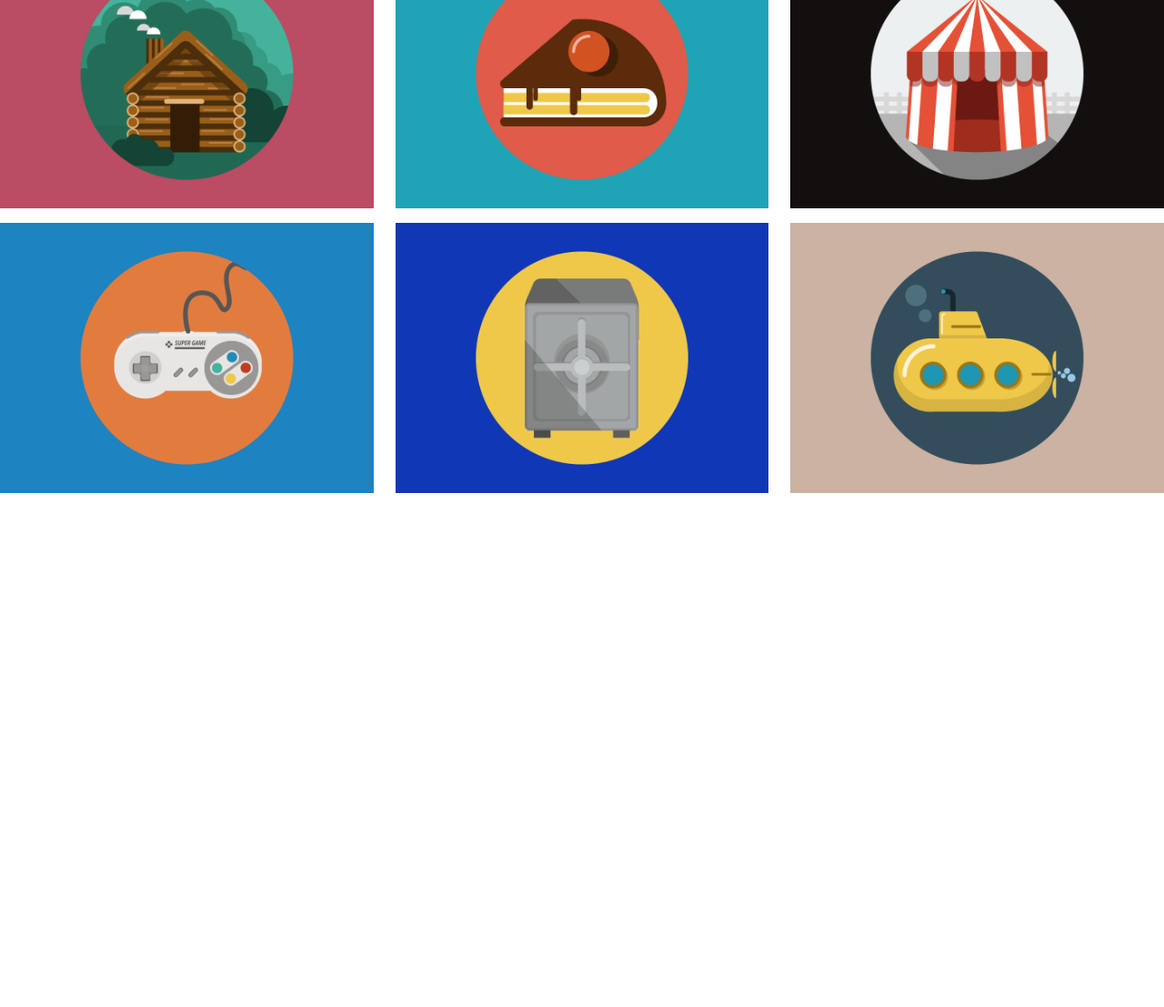
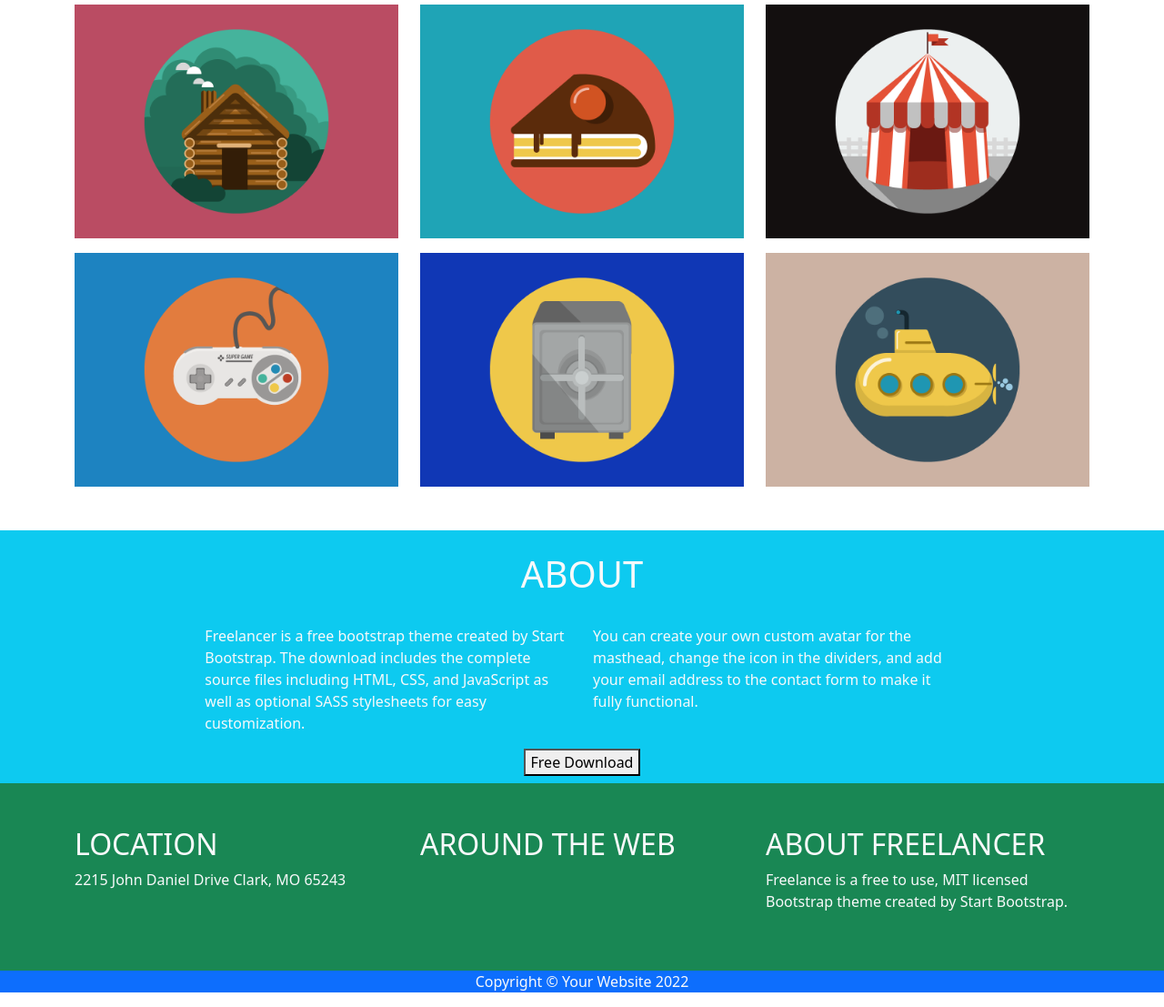
Before and after one commit to arpitthakur/codecamp-work, a plain HTML site: page bootstrap 2/index.html in a window 1280 px wide. Shown: the part 593-1700 px from the top of the page at 91% size. Before the commit the page ends 1135 px from the top, so only its background shows below. Drawn offline with nearby package versions, Linux system fonts and the light colour scheme.

Commit message:
full updated bootstrap file

```diff
--- a/bootstrap 2/index.html
+++ b/bootstrap 2/index.html
@@ -11,64 +11,129 @@
       integrity="sha384-EVSTQN3/azprG1Anm3QDgpJLIm9Nao0Yz1ztcQTwFspd3yD65VohhpuuCOmLASjC"
       crossorigin="anonymous"
     />
-    <link rel="stylesheet"href="style.css">
+    <link rel="stylesheet" href="style.css" />
   </head>
   <body>
-    <nav class="navbar navbar-expand-lg navbar-light bg-dark">
+    <nav class="navbar navbar-expand-lg navbar-light bg-dark sticky">
       <div class="container">
         <a class="navbar-brand text-light" href="#">START BOOTSTRAP</a>
-        <button class="navbar-toggler" type="button" data-bs-toggle="collapse" data-bs-target="#navbarTogglerDemo01" aria-controls="navbarTogglerDemo01" aria-expanded="false" aria-label="Toggle navigation">
+        <button
+          class="navbar-toggler"
+          type="button"
+          data-bs-toggle="collapse"
+          data-bs-target="#navbarTogglerDemo01"
+          aria-controls="navbarTogglerDemo01"
+          aria-expanded="false"
+          aria-label="Toggle navigation"
+        >
           <span class="navbar-toggler-icon"></span>
         </button>
         <div class="collapse navbar-collapse" id="navbarTogglerDemo01">
-
           <ul class="navbar-nav ms-auto mb-2 mb-lg-0">
             <li class="nav-item">
-              <a class="nav-link active text-light" aria-current="page" href="#">Home</a>
+              <a class="nav-link active text-light" aria-current="page" href="#"
+                >Home</a
+              >
             </li>
             <li class="nav-item">
-              <a class="nav-link text-light" aria-current="page" href="#">About</a>
+              <a class="nav-link text-light" aria-current="page" href="#"
+                >About</a
+              >
             </li>
             <li class="nav-item">
-              <a class="nav-link text-light"aria-current="page" href="#">Portfolio</a>
+              <a class="nav-link text-light" aria-current="page" href="#"
+                >Portfolio</a
+              >
             </li>
           </ul>
         </div>
       </div>
     </nav>
 
-
-            <div class="container-fluid bg-info mb-7 ">
+    <div class="container-fluid bg-info mb-7">
       <div class="row">
         <div class="col-md-4"></div>
         <div class="col-md-4 text-center py-5">
-              <img src="avataaars.svg" class="w-50 h-auto" alt="image">
+          <img src="avataaars.svg" class="w-50 h-auto" alt="image" />
           <h1 class="text text-light">START BOOTSTRAP</h1>
-              <p class="text mt-3 text-light">Graphic-Artist-Web-Designer-Illustrator</p>
+          <p class="text mt-3 text-light">
+            Graphic-Artist-Web-Designer-Illustrator
+          </p>
+        </div>
+        <div class="col-md-4"></div>
+      </div>
+    </div>
+    <section class="portfolio mt-5">
+      <div class="container">
+        <h1 class="text text-center pb-4">PORTFOLIO</h1>
+
+        <div class="row">
+          <div class="col-md-4">
+            <img src="cabin.png" class="img-fluid" alt="image" />
           </div>
           <div class="col-md-4">
+            <img src="cake.png" class="img-fluid" alt="image" />
+          </div>
+          <div class="col-md-4">
+            <img src="circus.png" class="img-fluid" alt="image" />
+          </div>
+          <div class="col-md-4">
+            <img src="game.png" class="img-fluid pt-3" alt="image" />
+          </div>
+          <div class="col-md-4">
+            <img src="safe.png" class="img-fluid pt-3" alt="image" />
+          </div>
+          <div class="col-md-4">
+            <img src="submarine.png" class="img-fluid pt-3" alt="image" />
+          </div>
+        </div>
+      </div>
+    </section>
+    <div class="container-fluid mt-5 bg-info text-light">
+      <h1 class="text-center py-4">ABOUT</h1>
+      <div class="row">
+        <div class="col-md-2"></div>
+        <div class="col-md-4 "><p>
+          Freelancer is a free bootstrap theme created by Start Bootstrap. The download includes the complete source files including HTML, CSS, and JavaScript as well as optional SASS stylesheets for easy customization.</p></div>
+        <div class="col-md-4"><p>You can create your own custom avatar for the masthead, change the icon in the dividers, and add your email address to the contact form to make it fully functional.</p></div>
+        <div class="col-md-2"></div>
+        <div class="button text-center bg-info mb-2"><button type="submit">Free Download</button></div>
+
+      </div>
+    </div>
+    <div class="container-fluid py-5  bg-success text-light">
+      <div class="container">
+      <div class="row">
+      <div class="col-md-4"><h2>LOCATION</h2>
+        <p>2215 John Daniel Drive Clark, MO 65243</p>
+      </div>
+      <div class="col-md-4"><h2>AROUND THE WEB</h2></div>
+      <div class="col-md-4"><h2>ABOUT FREELANCER</h2>
+        <p>Freelance is a free to use, MIT licensed Bootstrap theme created by Start Bootstrap.</p>
+      </div>
+
+
+
+
+
+
 
       </div>
     </div>
     </div>
-              <section class="portfolio">
-                <h1 class="text text-center">PORTFOLIO</h1>
-
-                  <div class="row">
-                    <div class="col-md-4"><img src="cabin.png"class="img-fluid"alt="image"></div>
-                    <div class="col-md-4"><img src="cake.png"class="img-fluid"alt="image"></div>
-                    <div class="col-md-4"><img src="circus.png"class="img-fluid"alt="image"></div>
-                    <div class="col-md-4"><img src="game.png"class="img-fluid pt-3"alt="image"></div>
-                    <div class="col-md-4"><img src="safe.png"class="img-fluid pt-3"alt="image"></div>
-                    <div class="col-md-4"><img src="submarine.png"class="img-fluid pt-3"alt="image"></div>
+    <div class="footer">
+      <div class="container-fluid bg-primary text-center text-light">
+        <div class="container">
+        <p>
+          Copyright © Your Website 2022
+        </p>
+      </div>
     </div>
 
-
-              </section>
-
-
-
-            <script src="https://cdn.jsdelivr.net/npm/bootstrap@5.0.2/dist/js/bootstrap.bundle.min.js" integrity="sha384-MrcW6ZMFYlzcLA8Nl+NtUVF0sA7MsXsP1UyJoMp4YLEuNSfAP+JcXn/tWtIaxVXM" crossorigin="anonymous"></script>
-
+    <script
+      src="https://cdn.jsdelivr.net/npm/bootstrap@5.0.2/dist/js/bootstrap.bundle.min.js"
+      integrity="sha384-MrcW6ZMFYlzcLA8Nl+NtUVF0sA7MsXsP1UyJoMp4YLEuNSfAP+JcXn/tWtIaxVXM"
+      crossorigin="anonymous"
+    ></script>
   </body>
 </html>
```
Lines whose indentation alone changed are shown as unchanged.
